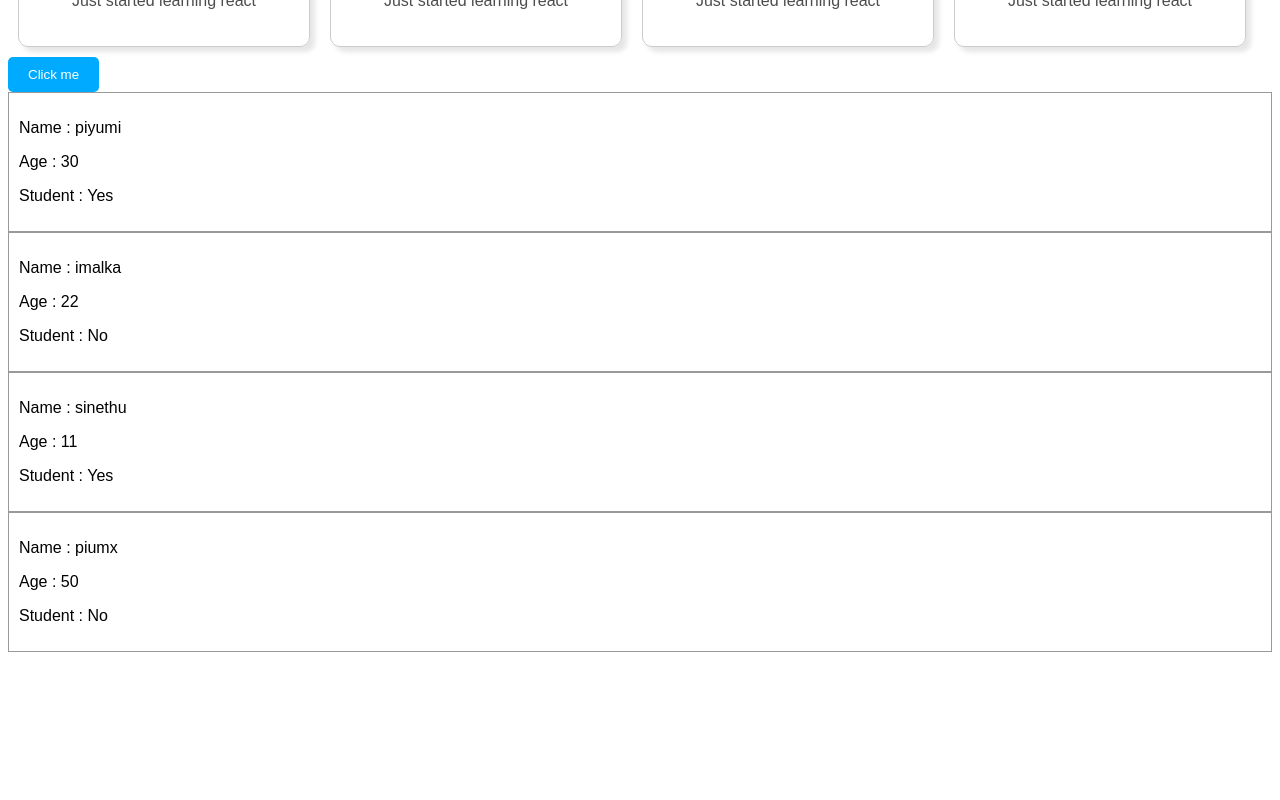
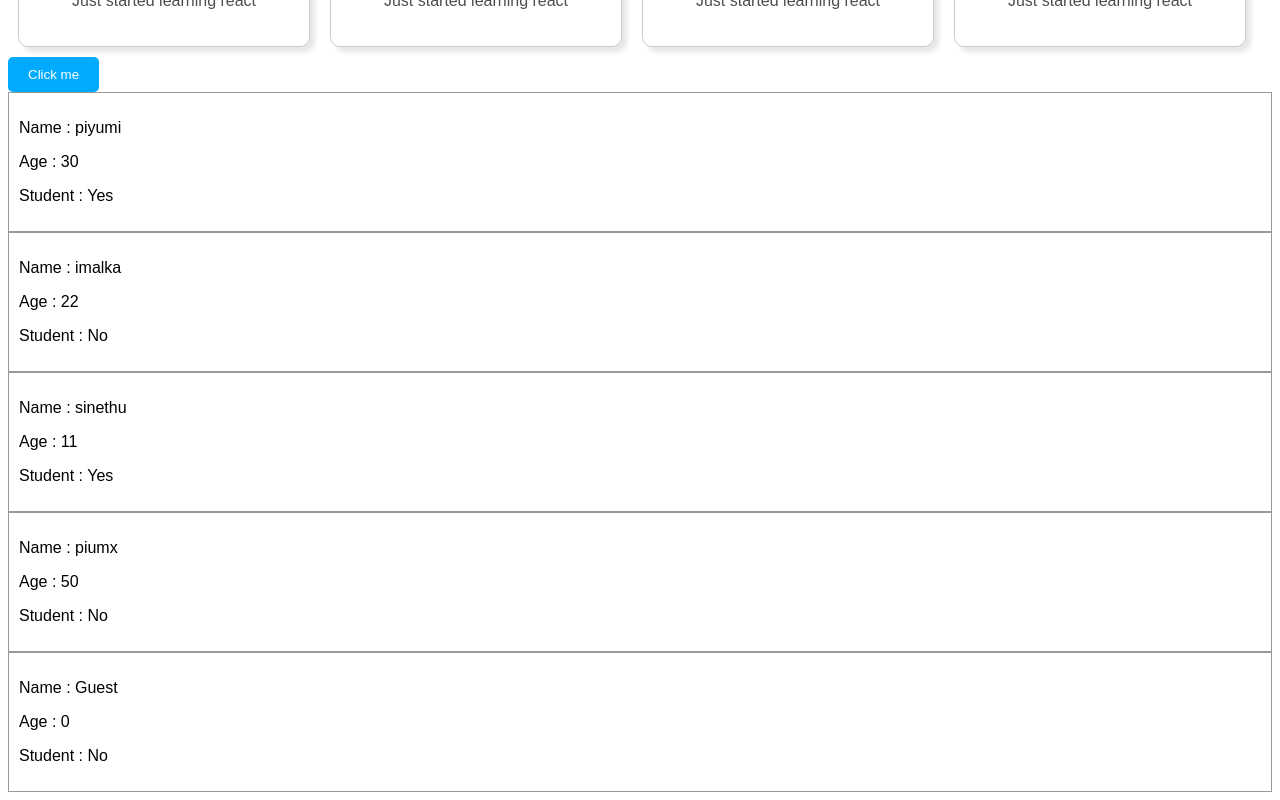
Before and after one commit to ipiyumii/my-react-app, a React (Vite) app: page / in a window 1280 px wide. Shown: the part 587-1387 px from the top of the page. Before the commit the page ends 1247 px from the top, so only its background shows below. Built offline with nearby package versions, Linux system fonts and the light colour scheme.

Commit message:
default props

```diff
--- a/src/App.jsx
+++ b/src/App.jsx
@@ -21,7 +21,7 @@ function App() {
       <Student name="imalka" age={22} isStudent={false}/>
       <Student name="sinethu" age={11} isStudent={true}/>
       <Student name="piumx" age={50} isStudent={false}/>
-
+      <Student/>
     </>
 
   );
--- a/src/Student.jsx
+++ b/src/Student.jsx
@@ -16,4 +16,10 @@ Student.propTypes = {
     isStudent: propTypes.bool,
 }
 
+Student.defaultProps = {
+    name: "Guest",
+    age: 0,
+    isStudent: false,
+}
+
 export default Student
```
